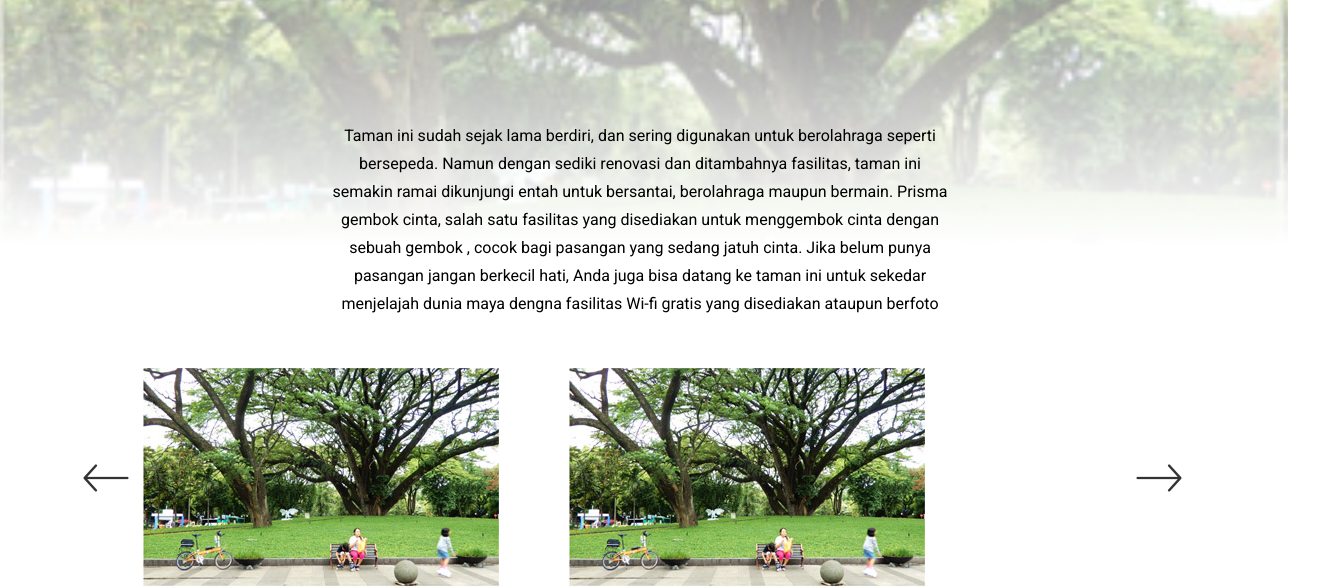
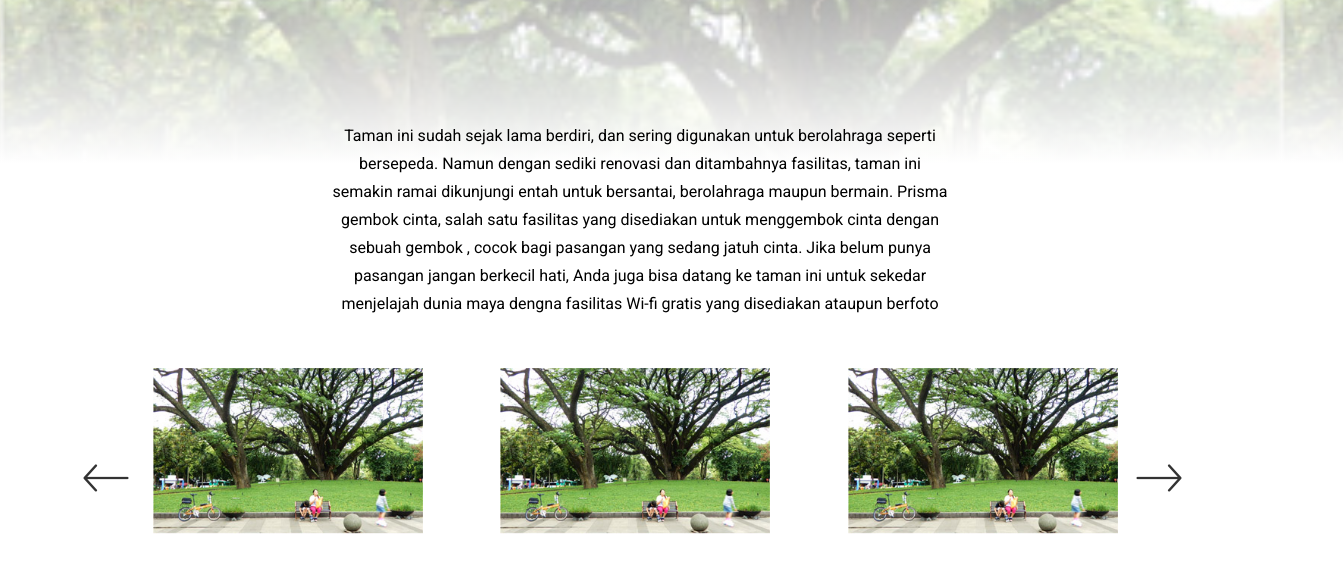
Before and after one commit to joepetrus/talentbandung.id, a plain HTML site: page sesi3/single.html in a window 1280 px wide. Shown: the part 344-932 px from the top of the page, 1343 px wide, since content can reach past the window. Drawn offline with nearby package versions, Linux system fonts and the light colour scheme.

Commit message:
perbaikan css single

```diff
--- a/sesi3/single.css
+++ b/sesi3/single.css
@@ -57,6 +57,7 @@ body {
     margin: 20px 15px 50px;
 }
 
+
 .grid-item form button { /* untuk yang panah kiri kanan*/
     margin: 100px 15px 100px 0;
     font-size: 72px;
@@ -76,32 +77,30 @@ body {
 .daftar-gambar-layout .grid-item {
     width: 100%;
     margin: 0 auto;
-    padding: 0 30px;
+    padding: 0 70px; /*mengatur rata gambar dgn panah */
     overflow: hidden;
 }
 .gambar {
     margin: 0; /*biar gambarnya rata rapi */
     text-decoration: none;
-    padding: 0 35px;
+    padding: 0 5px;
     margin: 0 auto;
     list-style: none;
     float: left;
+    width: 30%; /*ini adalah jarak antar gambar  */
+
 }
-.gambar1 {
-    margin: 0; /*biar gambarnya rata rapi */
-    text-decoration: none;
-    padding: 0 10px;
-    margin: 0 15px;
-    list-style: none;
-    float: left;
+
+.gambar img { /*resize gambar */
+	width: 80%;
 }
 
 .left {
-    left: 0;
+    left: 0 ;
 }
 
 .right {
-    right: 0;
+    right: 0 ;
 }
 
 .map {
```
Also changed, not shown: sesi3/index.html (+1 -1 lines).
